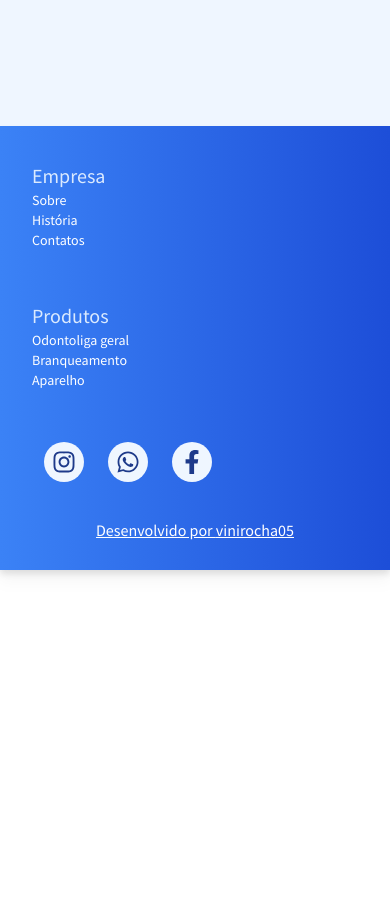
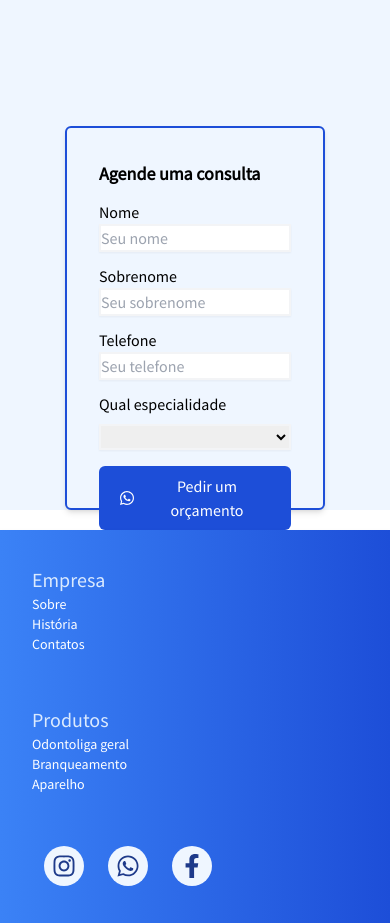
Before and after one commit to vinirocha05/consultorio, a Next.js app: page / in a window 390 px wide. Shown: the part 2980-3903 px from the top of the page. Before the commit the page ends 3550 px from the top, so only its background shows below. Built offline with nearby package versions, Linux system fonts and the light colour scheme.

Commit message:
adionando formulário no final

```diff
--- a/pages/components/Header.jsx
+++ b/pages/components/Header.jsx
@@ -1,6 +1,6 @@
 import Image from "next/image"
 import Link from "next/link"
-import { useEffect, useState } from "react"
+import {useState } from "react"
 import { FaBars } from 'react-icons/fa'
 
 export default function Header(props) {
@@ -25,7 +25,7 @@ export default function Header(props) {
                     </nav>
                 </div>
             </div>
-            <div className={`h-screen text-blue-100 z-10 w-64 absolute top-0 md:hidden bg-blue-700 transform transition ease-in-out ${click ? '-translate-x-full' : ''}`}>
+            <div className={`h-screen text-blue-100 z-10 w-64 absolute top-0 md:hidden bg-blue-700 transform transition duration-500 ease-in-out ${click ? '-translate-x-full' : ''}`}>
                 <div className="flex justify-center items-center py-6 "><Link href="/" passHref><Image src='/assets/img/dentistry.webp' alt="img" width='60' height='60' /></Link>
                     <span className="ml-2">Clínicas sempre sorrindo</span></div>
                 <nav className="flex-1">
--- a/pages/index.jsx
+++ b/pages/index.jsx
@@ -1,8 +1,5 @@
 import Header from "./components/Header"
 import Footer from "./components/Footer"
-
-import Image from "next/image"
-import Link from "next/link"
 
 import Aos from "aos"
 import 'aos/dist/aos.css';
@@ -20,7 +17,7 @@ export default function Home() {
       <main className="overflow-hidden">
         <div className="bg-[url('/assets/img/mobile-photo.webp')] h-68vh md:bg-[url('/assets/img/main-bg.webp')] bg-no-repeat md:h-screen md:bg-cover">
         </div>
-        <div className="h-2/3 w-1/3 p-8 rounded-md shadow-md border-2 border-blue-700 bg-blue-50 absolute top-40 left-20 hidden md:block"><h2 className="mb-3 text-lg font-bold" >Agenda uma consulta</h2>
+        <div className="h-2/3 w-1/3 p-8 rounded-md shadow-md border-2 border-blue-700 bg-blue-50 absolute top-40 left-20 hidden md:block"><h2 className="mb-3 text-lg font-bold" >Agende uma consulta</h2>
           <form className="flex flex-col" action="">
             <label>Nome</label>
             <input type="text" className="mb-3 border-2 border-gray-100 shadow-sm" />
@@ -68,6 +65,26 @@ export default function Home() {
             <p className="text-lg">Lorem ipsum dolor sit amet consectetur, adipisicing elit. Quae, exercitationem deserunt. Repellat aliquam dolor ad pariatur vitae delectus beatae ut.Lorem ipsum dolor sit amet consectetur, adipisicing elit. Quae, exercitationem deserunt. Repellat aliquam dolor ad pariatur vitae delectus beatae ut.Lorem ipsum dolor sit amet consectetur, adipisicing elit. Quae, exercitationem deserunt. Repellat aliquam dolor ad pariatur vitae delectus beatae ut.</p>
           </div>
         </div>
+        <div className="bg-blue-50 h-96 mb-5 w-full grid grid-cols-1  md:px-10 md:py-10">
+          <div className=" h-96 md:h-3/4 w-2/3 mx-auto p-8 rounded-md shadow-md border-2 border-blue-700 bg-blue-50  md:block"><h2 className="mb-3 text-lg font-bold" >Agende uma consulta</h2>
+            <form className="flex flex-col" action="">
+              <label>Nome</label>
+              <input type="text" className="mb-3 border-2 border-gray-100 shadow-sm" placeholder="Seu nome" />
+              <label>Sobrenome</label>
+              <input type="text" className="mb-3 border-2 border-gray-100 shadow-sm" placeholder="Seu sobrenome" />
+              <label>Telefone</label>
+              <input type="number" className="mb-3 border-2 border-gray-100 shadow-sm" placeholder="Seu telefone" />
+              <label className="mb-2"  >Qual especialidade</label>
+              <select id="combo-box" className="mb-3 border-2 border-gray-100 shadow-sm" name="time" placeholder="O quê você precisar?">
+                <option value=""></option>
+                <option value="ac">Odontologia geral</option>
+                <option value="ac">Branqueamento</option>
+                <option value="ac">Aparelho</option>
+              </select>
+              <button className="bg-blue-700 px-4 py-2 w-fill mx-auto my-1 text-white rounded-md hover:bg-blue-500 duration-300 flex justify-center items-center " > <FaWhatsapp className=" mx-1 md:mx-2" /> Pedir um orçamento</button>
+            </form>
+          </div>
+        </div>
       </main>
       <Footer />
     </>
```
